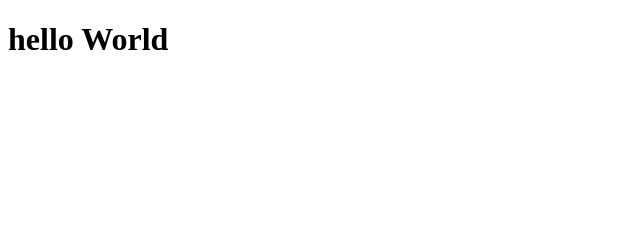
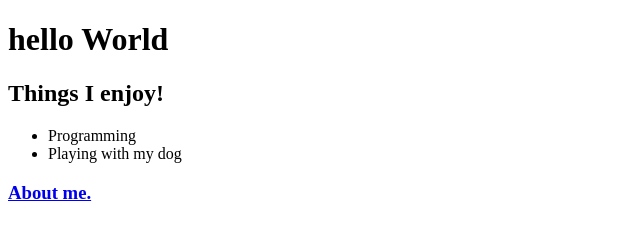
Before and after one commit to ItzQu1n/ItzQu1n.github.io, a plain HTML site: page index.html in a window 1280 px wide. Shown: the whole page, without its empty margins (0-640 px from the left). Drawn offline with Linux system fonts and the light colour scheme.

Commit message:
Add files via upload

```diff
--- a/index.html
+++ b/index.html
@@ -3,9 +3,15 @@
 <head>
     <meta charset="UTF-8">
     <meta name="viewport" content="width=device-width, initial-scale=1.0">
-    <title>Document</title>
+    <title>Website</title>
 </head>
 <body>
     <h1>hello World</h1>
+    <h2>Things I enjoy!</h2>
+        <ul>
+            <li>Programming</li>
+            <li>Playing with my dog</li>
+        </ul>
+        <a href="about.html"><h3>About me.</h3></a>
 </body>
 </html>
```
Also changed, not shown: about.html (added, +11 -0 lines).
